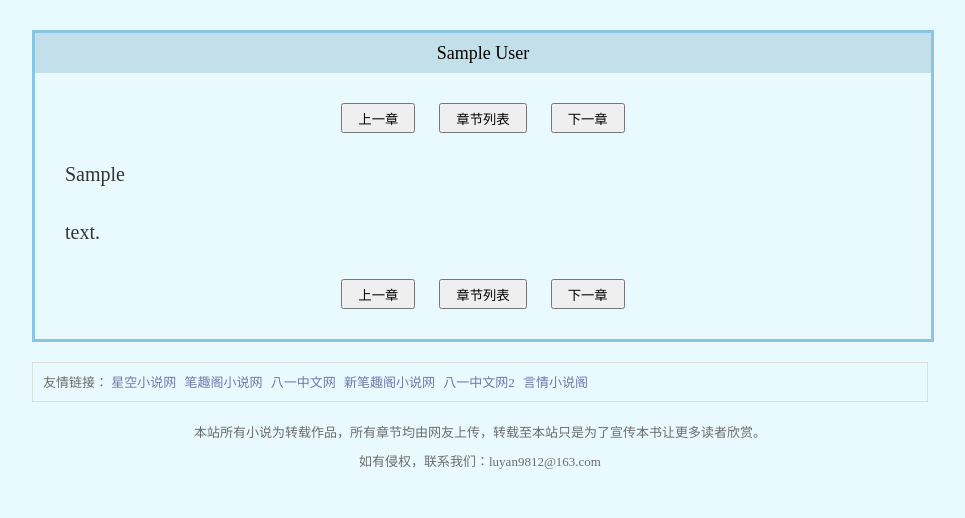
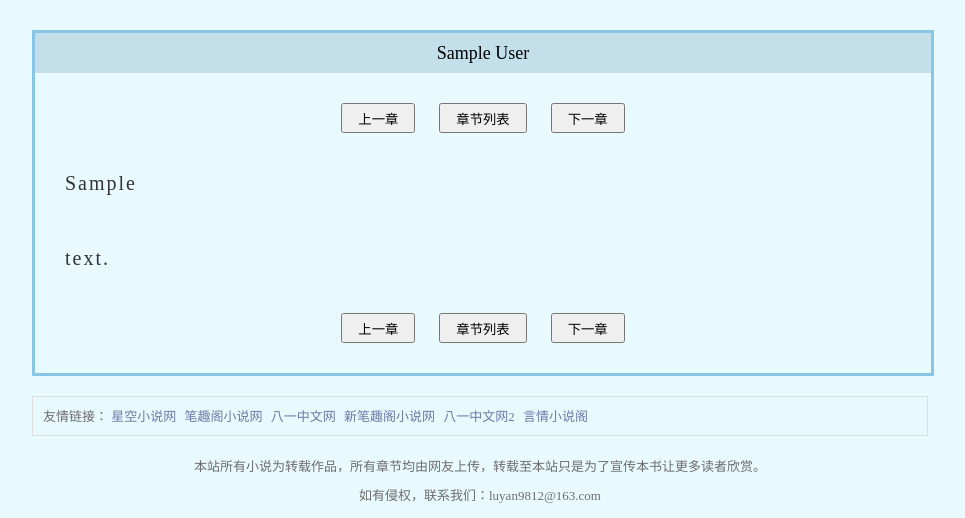
Before and after one commit to Luyan9812/miaososhu, a Flask app: template server/templates/reading.html in a window 1280 px wide. Shown: the part 80-598 px from the top of the page, without its empty margins (160-1125 px from the left). Run offline with Flask 2, Linux system fonts and the light colour scheme; the template is opened without the code that fills it: most values are stand-ins (such as "Sample title", 1, 10 or a date in 2020).

Commit message:
调整阅读见面的字间距

```diff
--- a/server/static/css/reading.css
+++ b/server/static/css/reading.css
@@ -40,4 +40,6 @@
 	padding-left: 30px;
 	padding-right: 30px;
 	box-sizing: border-box;
+	line-height: 40px;
+	letter-spacing: 2px;
 }
```
